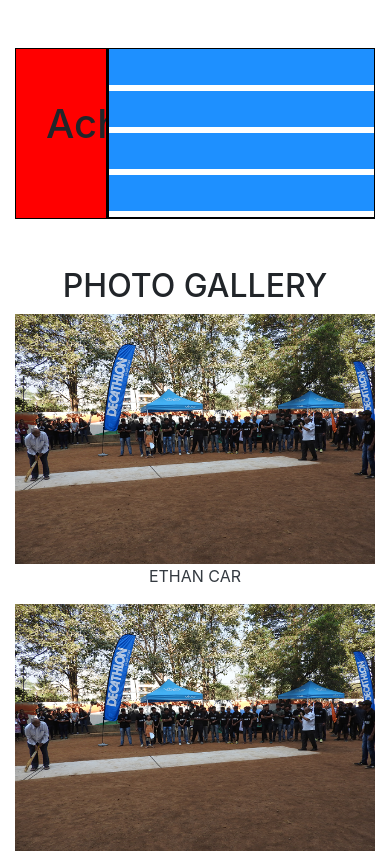
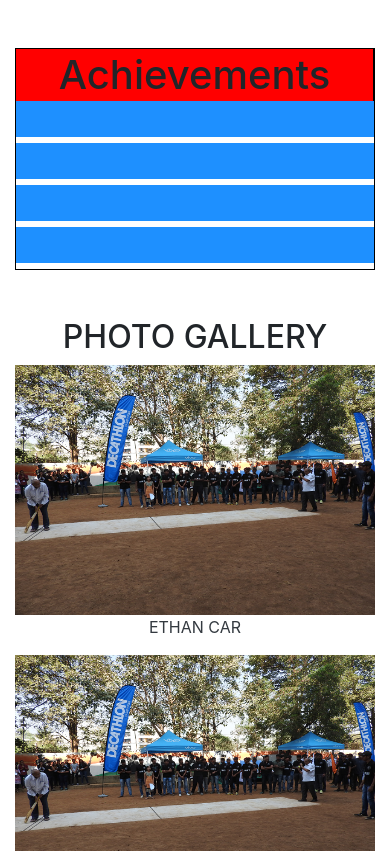
Before and after one commit to anuj887422/VCET-Bootstrap-, a plain HTML site: page index.html in a window 390 px wide. Shown: the part 1538-2389 px from the top of the page. Drawn offline with nearby package versions, Linux system fonts and the light colour scheme.

Commit message:
<your message>

```diff
--- a/index.html
+++ b/index.html
@@ -32,13 +32,14 @@
     .p3{
       text-align:left;
       margin:51px;
-      margin-left: 30px;
-      margin-bottom:70px;
+      margin-left: 8px;
+      margin-bottom:69px;
 
     }
     .p2{
     text-align:center;
     margin:60px;
+    margin-left:40px;
 
     }
 
@@ -89,16 +90,19 @@
          height:33%;
          width:100%;
          }
-        .p2{
+         .p3{
+           text-align:center;
+         }
+        .p2,.p3{
          margin:2px;
          }
-        #right{
+        #right, #left1{
          height:20%;
         }
-      #left{
+      #left, #right1{
          height:80%;
       }
-        #left, #right {
+        #left, #right, #left1, #right1 {
         width: 100%;
         }
       }
```
